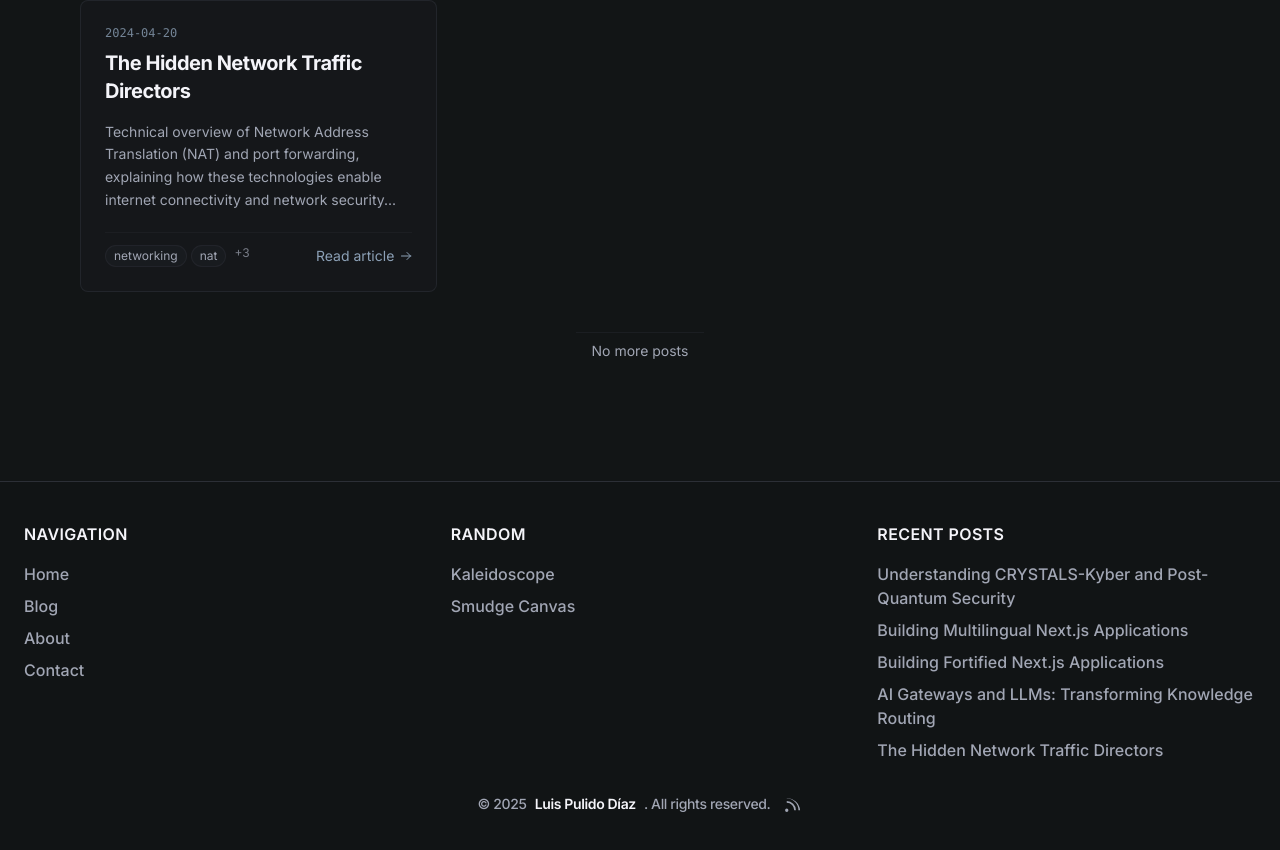
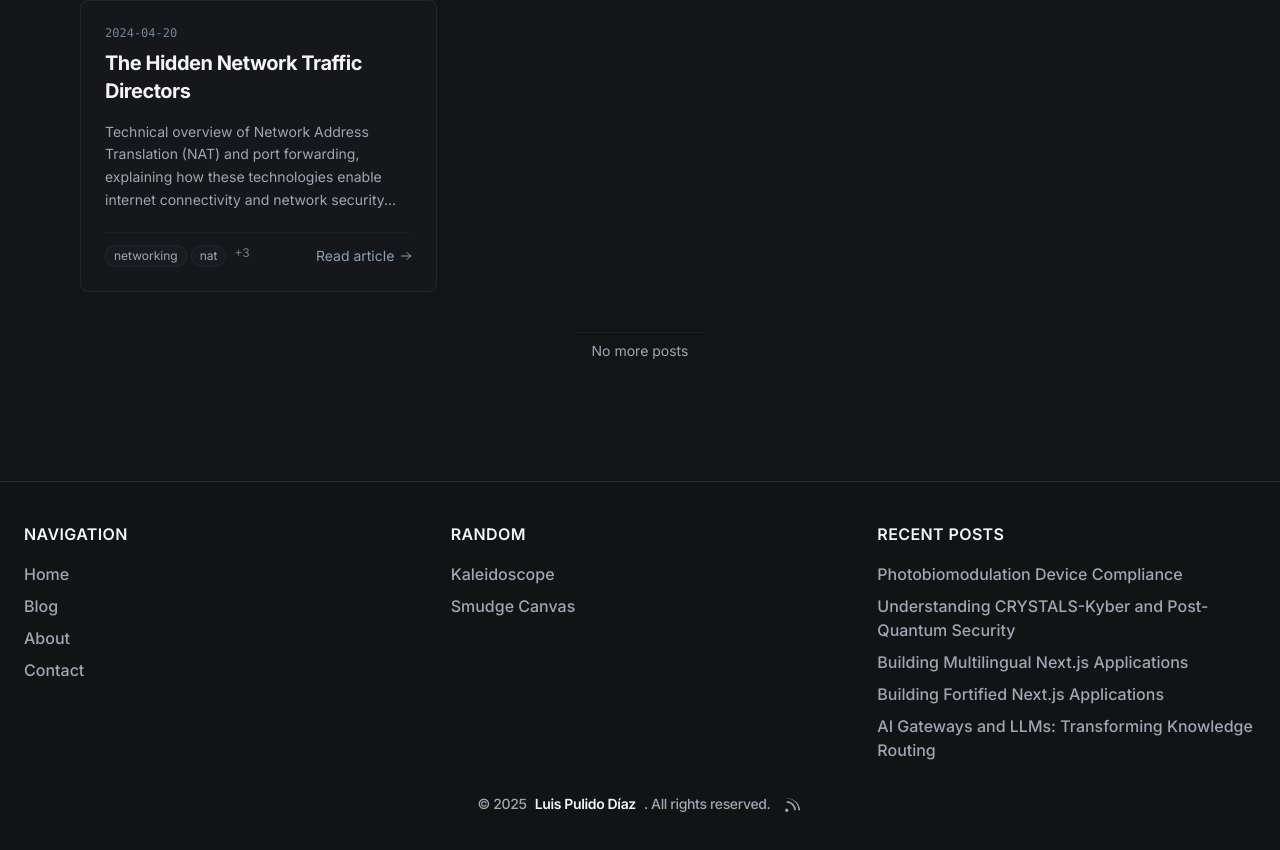
Before and after one commit to lpolish/luispulidocom-new-blog, a Next.js app: page / in a window 1280 px wide. Shown: the part 1733-2583 px from the top of the page. Built offline with nearby package versions, Linux system fonts and the light colour scheme.

Commit message:
feat(footer): add photobiomodulation post as first recent post, remove last

```diff
--- a/src/components/Footer.tsx
+++ b/src/components/Footer.tsx
@@ -20,11 +20,11 @@ const Footer = () => {
   ];
 
   const recentPosts = [
+    { slug: 'photobiomodulation-device-compliance', title: 'Photobiomodulation Device Compliance' },
     { slug: 'crystals-kyber-quantum-resistant-encryption', title: 'Understanding CRYSTALS-Kyber and Post-Quantum Security' },
     { slug: 'building-multilingual-nextjs-applications', title: 'Building Multilingual Next.js Applications' },
     { slug: 'building-fortified-nextjs-applications', title: 'Building Fortified Next.js Applications' },
-    { slug: 'ai-gateways-llms-transform-route-knowledge', title: 'AI Gateways and LLMs: Transforming Knowledge Routing' },
-    { slug: 'hidden-network-traffic-directors', title: 'The Hidden Network Traffic Directors' }
+    { slug: 'ai-gateways-llms-transform-route-knowledge', title: 'AI Gateways and LLMs: Transforming Knowledge Routing' }
   ];
 
   return (
```
